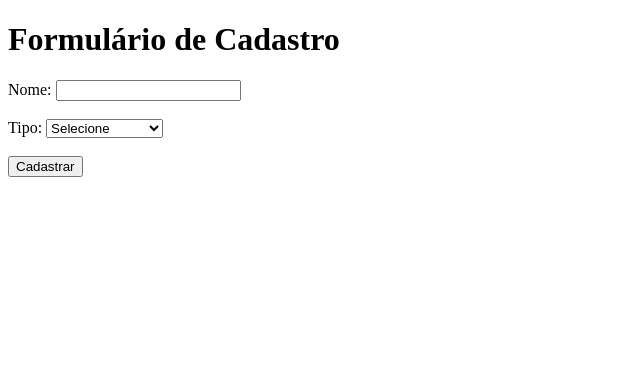
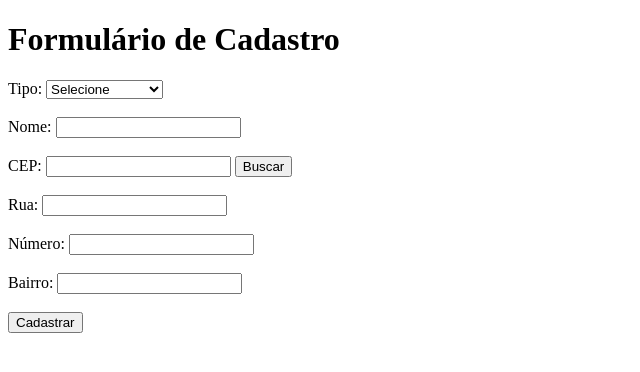
Before and after one commit to DevJoaoAndrade/Meus-projetos, a Flask app: page / in a window 1280 px wide. Shown: the top 372 px of the page, without its empty margins (0-640 px from the left). Run offline with Flask 3, Linux system fonts and the light colour scheme.

Commit message:
Adicionando API para buscar endereço em um site externo

```diff
--- a/app.py
+++ b/app.py
@@ -1,4 +1,5 @@
-from flask import Flask, render_template, request
+from flask import Flask, render_template, request, jsonify
+import requests
 
 app = Flask(__name__)
 
@@ -6,6 +7,22 @@ app = Flask(__name__)
 @app.route('/')
 def index():
     return render_template('index.html')
+
+
+@app.route('/buscar_cep', methods=['GET'])
+def buscar_cep():
+    cep = request.args.get('cep')
+    if not cep:
+        return jsonify({"erro": "CEP não informado"}), 400
+
+    response = requests.get(f"https://viacep.com.br/ws/{cep}/json/")
+
+    if response.status_code == 200:
+        data = response.json()
+        if "erro" in data:
+            return jsonify({"erro": "Endereço não encontrado"})
+        return jsonify({"rua": data.get("logradouro"), "bairro": data.get("bairro")})
+    return jsonify({"erro": "Erro ao buscar o CEP"}), 500
 
 
 @app.route('/submit', methods=['POST'])
--- /dev/null
+++ b/static/js/buscar_cep.js
@@ -0,0 +1,23 @@
+// Função que serve para buscar cep em uma aplicação externa
+function buscarCep() {
+    let cep = document.getElementById('cep').value;
+    cep = cep.replace(/\D/g, '');
+    if (cep.length !== 8) {
+        alert('CEP inválido!');
+        return;
+    }
+
+    fetch(`/buscar_cep?cep=${cep}`)
+        .then(response => response.json())
+        .then(data => {
+            if (data.erro) {
+                document.getElementById('rua').value = "Endereço não encontrado";
+                document.getElementById('bairro').value = "Endereço não encontrado";
+            } else {
+                document.getElementById('rua').value = data.rua;
+                document.getElementById('bairro').value = data.bairro;
+            }
+        })
+        .catch(error => console.error('Erro:', error));
+
+}
--- a/templates/index.html
+++ b/templates/index.html
@@ -4,15 +4,13 @@
 <head>
     <meta charset="UTF-8">
     <title>Formulário de Cadastro</title>
-    <script src="{{ url_for('static', filename='js/script.js') }}" defer></script>
+    <script src="{{ url_for('static', filename='js/toggle_fields.js') }}" defer></script>
+    <script src="{{ url_for('static', filename='js/buscar_cep.js') }}" defer></script>
 </head>
 
 <body>
     <h1>Formulário de Cadastro</h1>
     <form action="/submit" method="post">
-        <label for="nome">Nome:</label>
-        <input type="text" id="nome" name="nome" required><br><br>
-
         <label for="tipo">Tipo:</label>
         <select id="tipo" name="tipo" onchange="toggleFields()" required>
             <option value="">Selecione</option>
@@ -21,13 +19,30 @@
         </select><br><br>
 
         <div id="fisica" style="display:none">
-            <label for="cpf">CPF</label>
+            <label for="cpf">CPF:</label>
             <input type="text" id="cpf" name="cpf" name="cpf"><br><br>
         </div>
         <div id="juridica" style="display: none;">
-            <label for="cnpj">CNPJ</label>
+            <label for="cnpj">CNPJ:</label>
             <input type="text" id="cnpj" name="cnpj" name="cnpj"><br><br>
         </div>
+
+        <label for="nome">Nome:</label>
+        <input type="text" id="nome" name="nome" required><br><br>
+
+        <label for="cep">CEP:</label>
+        <input type="text" id="cep" name="cep" maxlength="8">
+        <button type="button" onclick="buscarCep()">Buscar</button><br><br>
+
+        <label for="rua">Rua:</label>
+        <input type="text" id="rua" name="rua" readonly><br><br>
+
+        <label for="numero">Número: </label>
+        <input type="text" id="numero" name="numero" required><br><br>
+
+        <label for="bairro">Bairro:</label>
+        <input type="text" id="bairro" name="bairro" readonly><br><br>
+
         <button type="submit">Cadastrar</button>
     </form>
 </body>
```
Also changed, not shown: static/js/toggle_fields.js (line endings or trailing spaces).
